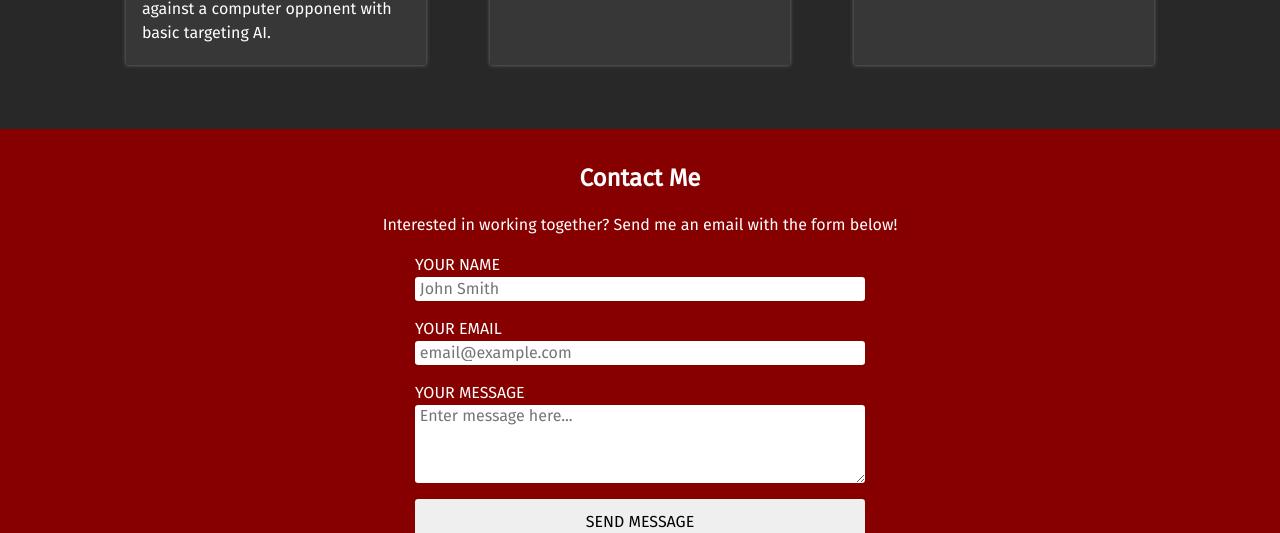
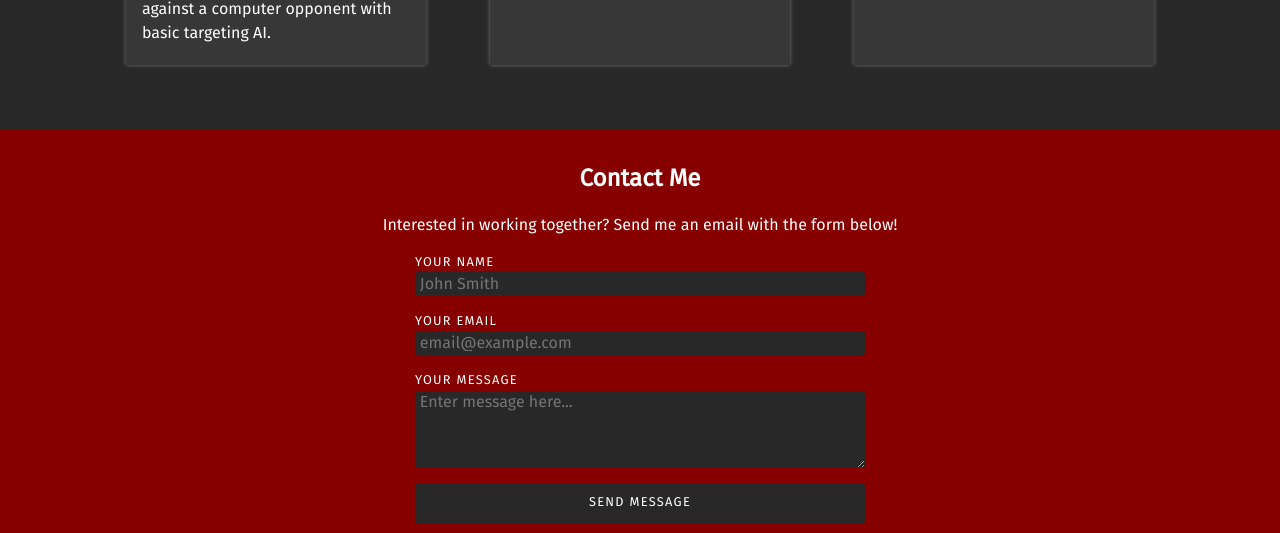
Before and after one commit to Long-Hold/odin-homepage, a website built with webpack: page src/template.html in a window 1280 px wide. Shown: the part 1415-1948 px from the top of the page. Built offline with nearby package versions, Linux system fonts and the light colour scheme.

Commit message:
refactor: make label and button text distinct from user text

```diff
--- a/src/styles/footer.css
+++ b/src/styles/footer.css
@@ -37,22 +37,23 @@ footer {
     input, textarea, button {
         border: none;
         outline: none;
+        background-color: var(--background-dark-grey);
+        color: white;
     }
     input, textarea {
         padding-left: 0.3em;
     }
-    input, button {
+    input {
         height: 1.5em;
     }
     textarea {
         resize: vertical;
     }
-
-    div > *:focus {
-        outline: 3px solid #005fcc; /* High-contrast theme color */
-    }
-
     button {
         height: 3em;
     }
+    label, button {
+        font-size: 0.8rem;
+        letter-spacing: 0.1em;
+    }
 }
```
